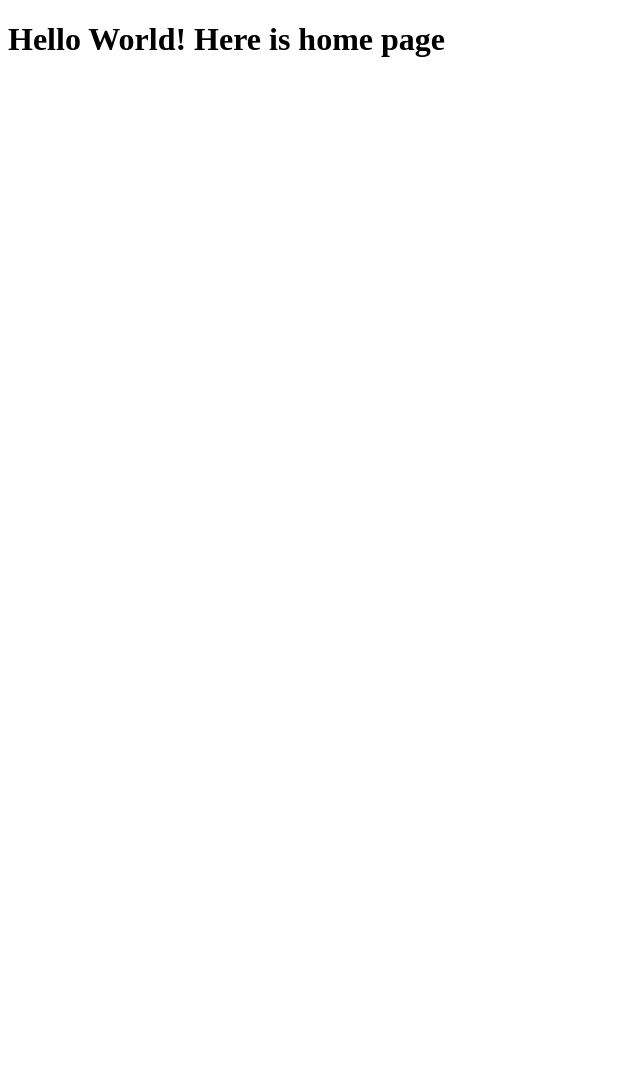
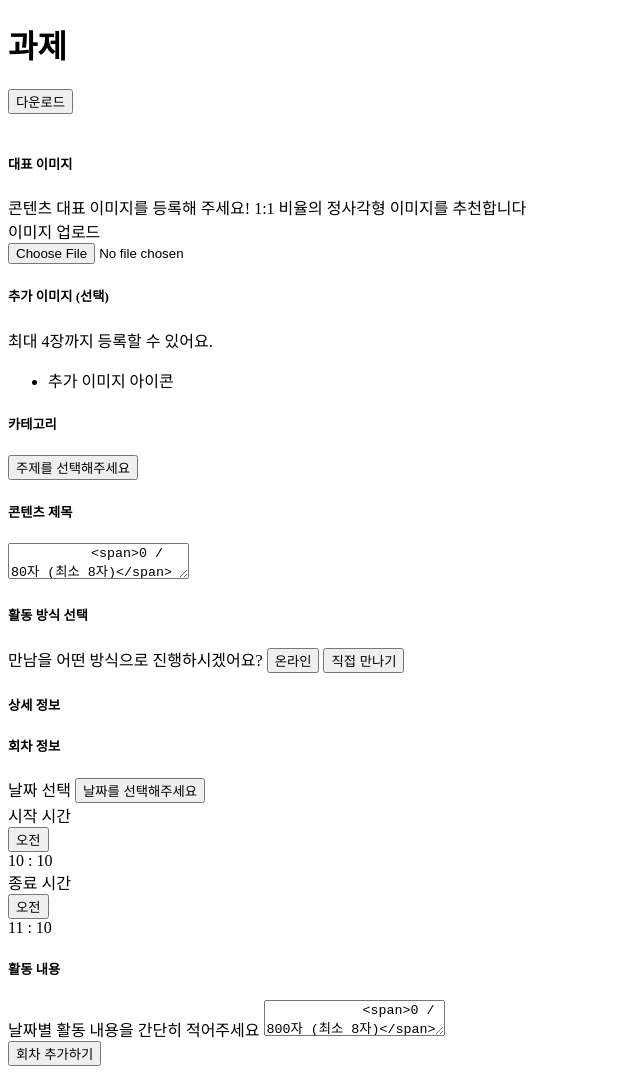
Before and after one commit to somn45/missiondriven_assignment, a website: page public/index.html in a window 1280 px wide. Shown: the whole page, without its empty margins (0-640 px from the left). Before the commit the page ends 800 px from the top, so only its background shows below. Drawn offline with Linux system fonts and the light colour scheme.

Commit message:
메인 페이지 HTML 추가

```diff
--- a/public/index.html
+++ b/public/index.html
@@ -6,6 +6,84 @@
     <title>Home</title>
   </head>
   <body>
-    <h1>Hello World! Here is home page</h1>
+    <header>
+      <div></div>
+      <h1>과제</h1>
+      <button>다운로드</button>
+    </header>
+    <br />
+    <main>
+      <section>
+        <h5>대표 이미지</h5>
+        <div>
+          <form>
+            <label id="file">
+              <span>콘텐츠 대표 이미지를 등록해 주세요!</span>
+              <span>1:1 비율의 정사각형 이미지를 추천합니다</span>
+              <div>이미지 업로드</div>
+              <input type="file" form="file" />
+            </label>
+          </form>
+          <h5>추가 이미지 (선택)</h5>
+          <span>최대 4장까지 등록할 수 있어요.</span>
+          <ul>
+            <li>추가 이미지 아이콘</li>
+          </ul>
+        </div>
+      </section>
+
+      <section>
+        <h5>카테고리</h5>
+        <button>주제를 선택해주세요</button>
+        <h5>콘텐츠 제목</h5>
+        <textarea placeholder="제목을 입력해주세요">
+          <span>0 / 80자 (최소 8자)</span>
+        </textarea>
+        <h5>활동 방식 선택</h5>
+        <span>만남을 어떤 방식으로 진행하시겠어요?</span>
+        <button>온라인</button>
+        <button>직접 만나기</button>
+        <h5>상세 정보</h5>
+        <section>
+          <h5>회차 정보</h5>
+          <div>
+            <span>날짜 선택</span>
+            <button>날짜를 선택해주세요</button>
+          </div>
+
+          <div>
+            <span>시작 시간</span>
+            <div>
+              <button>오전</button>
+              <div>
+                <span>10</span>
+                <span>:</span>
+                <span>10</span>
+              </div>
+            </div>
+          </div>
+
+          <div>
+            <span>종료 시간</span>
+            <div>
+              <button>오전</button>
+              <div>
+                <span>11</span>
+                <span>:</span>
+                <span>10</span>
+              </div>
+            </div>
+          </div>
+
+          <h5>활동 내용</h5>
+          <span>날짜별 활동 내용을 간단히 적어주세요</span>
+          <textarea placeholder="활동 내용을 간단히 입력해주세요.">
+            <span>0 / 800자 (최소 8자)</span>
+          </textarea>
+        </section>
+
+        <button>회차 추가하기</button>
+      </section>
+    </main>
   </body>
 </html>
```
